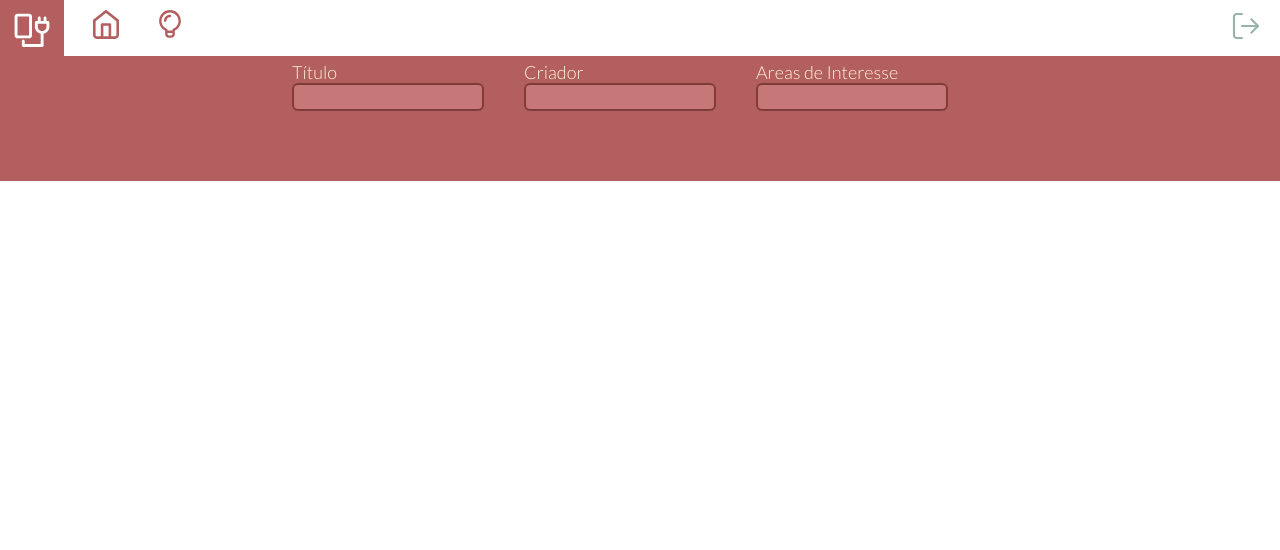
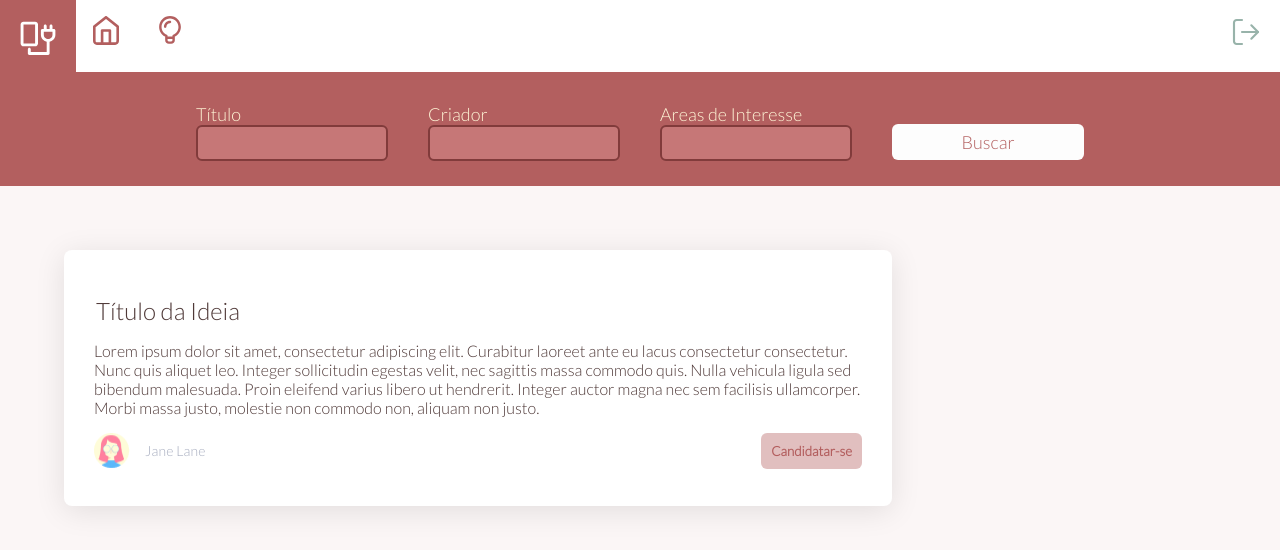
Before and after one commit to MilenaCrivella/plugue-front, an Angular app: page /home in a window 1280 px wide. Shown: the top 550 px of the page. Built offline with nearby package versions, Linux system fonts and the light colour scheme; no server answers.

Commit message:
Página de dashboard

```diff
--- a/package.json
+++ b/package.json
@@ -3,7 +3,7 @@
   "version": "0.0.0",
   "scripts": {
     "ng": "ng",
-    "start": "ng serve",
+    "start": "ng serve --proxy-config proxy.config.js",
     "build": "ng build",
     "test": "ng test",
     "lint": "ng lint",
@@ -11,7 +11,6 @@
   },
   "private": true,
   "dependencies": {
-    "@angular/animations": "~11.2.9",
     "@angular/common": "~11.2.9",
     "@angular/compiler": "~11.2.9",
     "@angular/core": "~11.2.9",
--- a/src/app/app.module.ts
+++ b/src/app/app.module.ts
@@ -5,6 +5,7 @@ import { AppRoutingModule } from './app-routing.module';
 import { AppComponent } from './app.component';
 import { HeaderComponent } from './components/header/header.component';
 import { DashboardComponent } from './pages/dashboard/dashboard.component';
+import { HttpClientModule } from '@angular/common/http';
 
 @NgModule({
   declarations: [
@@ -15,6 +16,7 @@ import { DashboardComponent } from './pages/dashboard/dashboard.component';
   imports: [
     BrowserModule,
     AppRoutingModule,
+    HttpClientModule
   ],
   providers: [],
   bootstrap: [AppComponent]
--- a/src/app/pages/dashboard/dashboard.component.html
+++ b/src/app/pages/dashboard/dashboard.component.html
@@ -15,5 +15,24 @@
 				<input type="text" id="area" name="area">
 			</div>
 		</form>
+		<button id="btn-search" type="button">Buscar</button>
+	</div>
+	<div id="ideas">
+		<div class="card">
+			<header>
+				<h1 class="card-title">Título da Ideia</h1>
+			</header>
+			<p>
+				Lorem ipsum dolor sit amet, consectetur adipiscing elit. Curabitur laoreet ante eu lacus consectetur
+				consectetur. Nunc quis aliquet leo. Integer sollicitudin egestas velit, nec sagittis massa commodo quis.
+				Nulla vehicula ligula sed bibendum malesuada. Proin eleifend varius libero ut hendrerit. Integer auctor
+				magna nec sem facilisis ullamcorper. Morbi massa justo, molestie non commodo non, aliquam non justo.
+			</p>
+			<footer>
+				<img src="../../../assets/images/Avatar.png">
+				<h4>Jane Lane</h4>
+				<button id="btn-interest" type="button" (click)="listIdeas()">Candidatar-se</button>
+			</footer>
+		</div>
 	</div>
 </body>
--- a/src/app/pages/dashboard/dashboard.component.ts
+++ b/src/app/pages/dashboard/dashboard.component.ts
@@ -1,15 +1,31 @@
 import { Component, OnInit } from '@angular/core';
-
+import { HttpClient, HttpErrorResponse, HttpHeaders } from '@angular/common/http';
 @Component({
   selector: 'app-dashboard',
   templateUrl: './dashboard.component.html',
   styleUrls: ['../../../assets/stylesheets/dashboard.component.scss']
 })
 export class DashboardComponent implements OnInit {
+  readonly apiURL : string;
 
-  constructor() { }
+
+  constructor(private http : HttpClient) {
+    this.apiURL = 'https://plugue.herokuapp.com/';
+  }
 
   ngOnInit(): void {
+    this.listIdeas();
+  }
+
+  listIdeas() {
+    const headers = new HttpHeaders({
+      "Access-Control-Allow-Origin": "*",
+      "Access-Control-Allow-Methods": "GET, POST, OPTIONS, PUT, PATCH, DELETE",
+      "Access-Control-Allow-Headers": "Content-Type, Authorization, Accept, Accept-Language, X-Authorization",
+      "Content-Type": "application/json"
+    });
+
+    return this.http.get(`${this.apiURL}ideia`, { headers }).subscribe(result => console.log("@####", result));
   }
 
 }
--- a/src/assets/stylesheets/dashboard.component.scss
+++ b/src/assets/stylesheets/dashboard.component.scss
@@ -2,15 +2,21 @@
 
 #search {
     background-color: $main-color;
-    width: 100vw;
-    height: 15vh;
+    width: 96vw;
+    padding: 2%;
+    display: flex;
+	flex-direction: row;
+	flex-wrap: nowrap;
+	justify-content: center;
+	align-items: center;
+	align-content: center;
 }
 
 form {
 	display: flex;
 	flex-direction: row;
 	flex-wrap: nowrap;
-	justify-content: center;
+	justify-content: flex-start;
 	align-items: center;
 	align-content: center;
 }
@@ -30,9 +36,85 @@ input {
     box-sizing: border-box;
     border-radius: 6px;
     width: 15vw;
-    height: 3.5vh;
+    height: 4.5vh;
 }
 
 .search-tools {
     margin-right: 5vh;
 }
+
+#btn-search {
+    width: 15vw;
+    height: 4.5vh;
+    background: #FDFDFD;
+    border-style: none;
+    border-radius: 6px;
+    font-family: Lato;
+    font-style: normal;
+    font-weight: normal;
+    font-size: 18px;
+    line-height: 22px;
+    color: $main-color;
+    position: relative;
+    top: 10px;
+}
+
+.card {
+    position: absolute;
+    width: 60vw;
+    height: 196px;
+    margin: 5vw 5vw;
+    background: #FFFFFF;
+    box-shadow: 0px 5px 30px rgba(0, 0, 0, 0.1);
+    border-radius: 8px;
+    padding: 30px;
+}
+
+.card-title, p {
+    font-family: Lato;
+    font-style: normal;
+    font-weight: normal;
+    color: $dark-color;
+}
+
+.card-title {
+    width: 148px;
+    height: 29px;
+    font-size: 24px;
+    text-align: center;
+}
+
+p {
+    font-size: 16px;
+}
+
+h4 {
+    font-family: Lato;
+    font-style: normal;
+    font-weight: 500;
+    font-size: 14px;
+    line-height: 16px;
+    letter-spacing: 0.01em;
+    color: $gray;
+    margin: 10px 15px;
+}
+
+footer {
+	display: flex;
+	flex-direction: row;
+	flex-wrap: wrap-reverse;
+	justify-content: flex-start;
+}
+
+#btn-interest {
+    margin-left: auto;
+    padding: 10px;
+    background-color: transparentize($main-color, 0.60);
+    color: $main-color;
+    border-style: none;
+    border-radius: 6px;
+    font-family: Lato;
+    font-style: normal;
+    font-weight: bold;
+    right: 0;
+}
--- a/src/assets/stylesheets/header.component.scss
+++ b/src/assets/stylesheets/header.component.scss
@@ -4,7 +4,7 @@ header {
     background-color: #fff;
     position: relative;
     width: 100vw;
-    height: 7vh;
+    height: 9vh;
     top: 0px;
     left: 0px;
     border-bottom: 5px solid $main-color;
@@ -15,8 +15,8 @@ header {
     position: absolute;
     display: flex;
     align-items: center;
-    width: 8vh;
-    height: 7.5vh;
+    width: 9.5vh;
+    height: 9.5vh;
     left: 0px;
     top: 0px;
 }
@@ -31,7 +31,7 @@ header {
     position: absolute;
     left: 7%;
     color: $main-color;
-    top: 1.2vh;
+    top: 2vh;
     width: 4vh;
 }
 
@@ -39,13 +39,13 @@ header {
     position: absolute;
     left: 12%;
     color: $main-color;
-    top: 1.2vh;
+    top: 2vh;
     width: 4vh;
 }
 
 #logout {
     position: absolute;
-    top: 1.2vh;
+    top: 2vh;
     right: 2.25vh;
     color: gray;
     width: 4vh;
--- a/src/assets/stylesheets/styles.scss
+++ b/src/assets/stylesheets/styles.scss
@@ -1,7 +1,12 @@
 /* You can add global styles to this file, and also import other style files */
 @import url('https://fonts.googleapis.com/css2?family=Lato:wght@300&display=swap');
+@import './_colors.scss';
 
 body {
     position: absolute;
     margin: 0;
 }
+
+html {
+    background-color: transparentize($main-color, 0.95);
+}
```
Also changed, not shown: src/app/app-routing.module.ts (+6 -2 lines), src/assets/images/Avatar.png (added), 1 other file (tests, documents, lock files or other folders).
